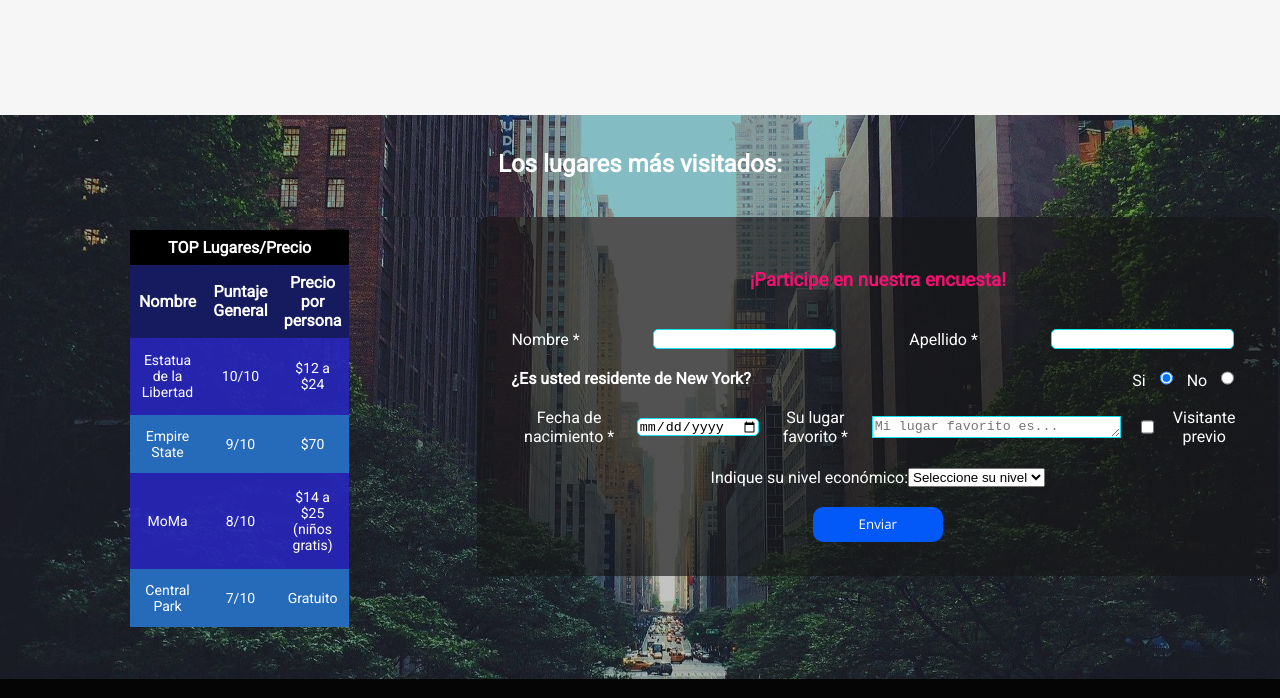
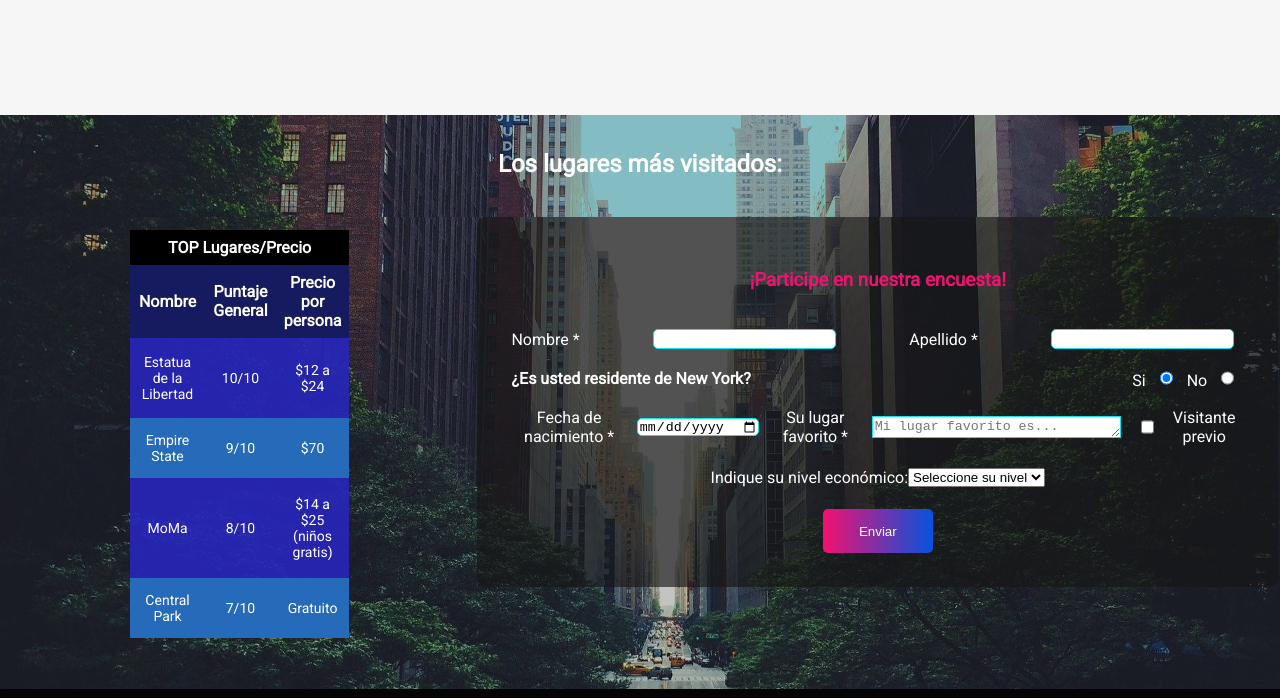
Before and after one commit to ediazcorti/CSS_HTML_ObligatorioDisenioWeb, a plain HTML site: page index.html in a window 1280 px wide. Shown: the part 2467-3165 px from the top of the page. Drawn offline with nearby package versions, Linux system fonts and the light colour scheme.

Commit message:
Updated files; this is what I actually sent to the professor.
Había subido una versión anterior a la que había entregado en clase. Ahora está actualizada.

```diff
--- a/index.html
+++ b/index.html
@@ -288,7 +288,7 @@
                 </div>
 
                 <label for="formEnviar"></label>
-                <input type="submit" class="masInfo" value="Enviar" id="formEnviar">
+                <input type="submit" class="btnCool" value="Enviar" id="formEnviar">
 
         </form>
         </div>
--- a/style.css
+++ b/style.css
@@ -201,8 +201,8 @@ h4 {
 
 .masInfo:hover,
 .butNav:hover,
-.ampliar2:hover,
-#formEnviar:hover {
+.ampliar2:hover
+{
     background: #f21170;
     border-color: #f21170;
     transition: transform .4s;
@@ -524,3 +524,24 @@ textarea {
     grid-row: 2;
     grid-column: 5;
 }
+
+/* PERSONAL - FORMATO PARA BOTON FINAL DEL FORM
+ Para practicar animaciones y gradient de botones */
+.btnCool{
+  border: none;
+  margin-top: 3%;
+  padding-top: 2% ;
+  padding-bottom: 4%;
+  width: 15%;
+  border-radius: 5px;
+  cursor: pointer;
+  color: #fff;
+  background-size: 200%;
+  transition: 0.2s;
+  background-image: linear-gradient(to left,#0652DD,#0652DD,var(--colortextRosa));
+
+  }
+
+  .btnCool:hover{
+    background-position: right;
+  }
```
